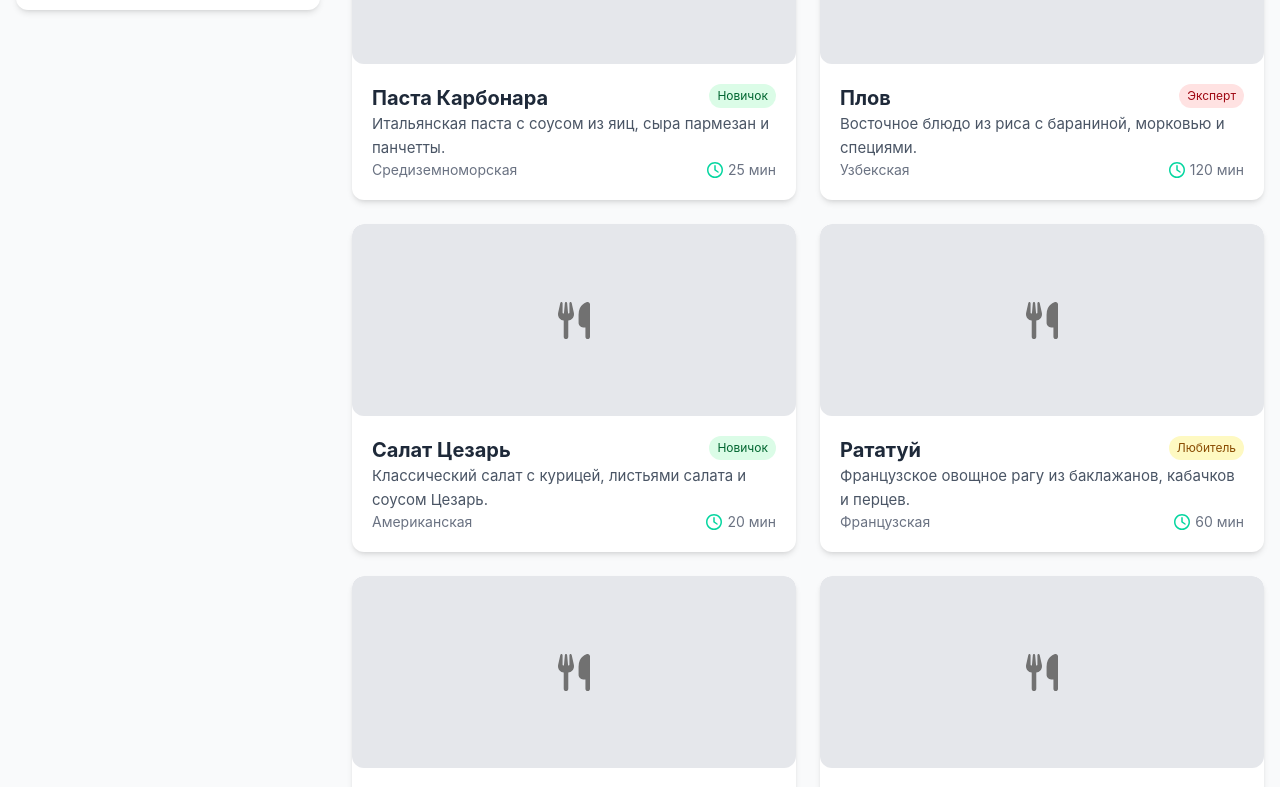
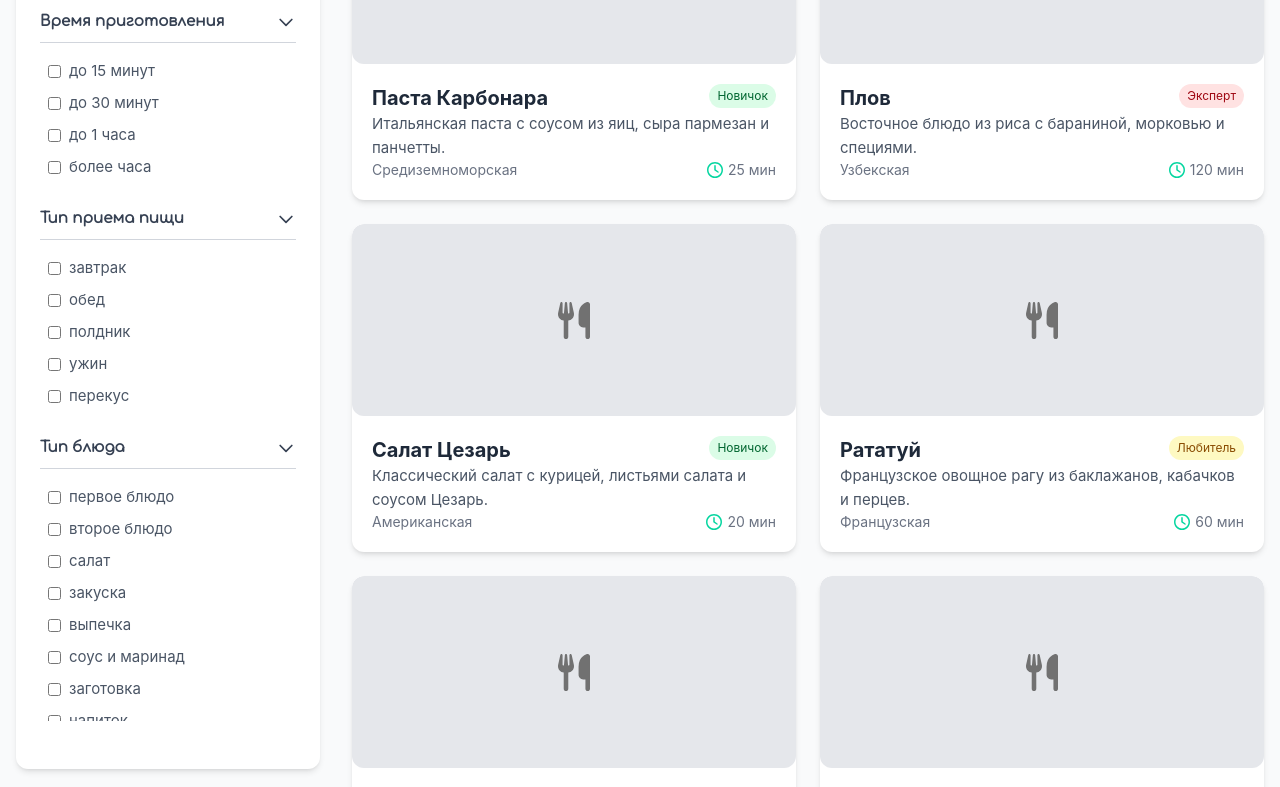
Before and after one commit to golubTolik/CookFlow, a Vue app: page / in a window 1280 px wide. Shown: the part 660-1447 px from the top of the page. Built offline with nearby package versions, Linux system fonts and the light colour scheme.

Commit message:
добавленны дополнительные фильтры

```diff
--- a/src/App.vue
+++ b/src/App.vue
@@ -18,7 +18,9 @@ export default {
                     description: "Традиционное грузинское блюдо с яйцом и сыром в форме лодочки.",
                     cuisine: "Грузинская",
                     difficulty: "новичок",
-                    cookingTime: 40
+                    cookingTime: 40,
+                    typeOfMeal: ["обед", "ужин"],
+                    typeOfDish: "второе блюдо",
                 },
                 {
                     id: 2,
@@ -26,7 +28,9 @@ export default {
                     description: "Классический украинский суп со свеклой, капустой и сметаной.",
                     cuisine: "Русская",
                     difficulty: "любитель",
-                    cookingTime: 90
+                    cookingTime: 90,
+                    typeOfMeal: ["обед", "ужин"],
+                    typeOfDish: "первое блюдо",
                 },
                 {
                     id: 3,
@@ -34,7 +38,9 @@ export default {
                     description: "Итальянская паста с соусом из яиц, сыра пармезан и панчетты.",
                     cuisine: "Средиземноморская",
                     difficulty: "новичок",
-                    cookingTime: 25
+                    cookingTime: 25,
+                    typeOfMeal: ["обед", "ужин"],
+                    typeOfDish: "первое блюдо",
                 },
                 {
                     id: 4,
@@ -42,7 +48,9 @@ export default {
                     description: "Восточное блюдо из риса с бараниной, морковью и специями.",
                     cuisine: "Узбекская",
                     difficulty: "эксперт",
-                    cookingTime: 120
+                    cookingTime: 120,
+                    typeOfMeal: ["ужин"],
+                    typeOfDish: "второе блюдо",
                 },
                 {
                     id: 5,
@@ -50,7 +58,9 @@ export default {
                     description: "Классический салат с курицей, листьями салата и соусом Цезарь.",
                     cuisine: "Американская",
                     difficulty: "новичок",
-                    cookingTime: 20
+                    cookingTime: 20,
+                    typeOfMeal: ["перекус"],
+                    typeOfDish: "салат",
                 },
                 {
                     id: 6,
@@ -58,7 +68,9 @@ export default {
                     description: "Французское овощное рагу из баклажанов, кабачков и перцев.",
                     cuisine: "Французская",
                     difficulty: "любитель",
-                    cookingTime: 60
+                    cookingTime: 60,
+                    typeOfMeal: ["обед"],
+                    typeOfDish: "гарнир",
                 },
                 {
                     id: 7,
@@ -66,7 +78,9 @@ export default {
                     description: "Острый тайский суп с креветками, грибами и кокосовым молоком.",
                     cuisine: "Тайская",
                     difficulty: "эксперт",
-                    cookingTime: 45
+                    cookingTime: 45,
+                    typeOfMeal: ["обед"],
+                    typeOfDish: "первое блюдо",
                 },
                 {
                     id: 8,
@@ -74,7 +88,9 @@ export default {
                     description: "Традиционный русский салат с колбасой, картофелем и майонезом.",
                     cuisine: "Русская",
                     difficulty: "новичок",
-                    cookingTime: 30
+                    cookingTime: 30,
+                    typeOfMeal: ["перекус"],
+                    typeOfDish: "салат",
                 },
                 {
                     id: 9,
@@ -82,33 +98,52 @@ export default {
                     description: "Роллы с крабом, авокадо и огурцом, обернутые икрой тобико.",
                     cuisine: "Японская",
                     difficulty: "любитель",
-                    cookingTime: 50
+                    cookingTime: 50,
+                    typeOfMeal: ["ужин"],
+                    typeOfDish: "второе блюдо",
+                }
+                ,
+                {
+                    id: 10,
+                    name: "Яйцо пашот в микроволновке",
+                    description: "Суть яйца пашот кроется в его названии. В переводе с французского, это 'ошпаренный кипятком'.",
+                    cuisine: "Французская",
+                    difficulty: "новичок",
+                    cookingTime: 3,
+                    typeOfMeal: ["завтрак"],
+                    typeOfDish: "закуска",
                 }
             ],
             selectedFilters: {
                 cuisine: [],
-                difficulty: []
+                difficulty: [],
+                cookingTime: [],
+                typeOfMeal: [],
+                typeOfDish: [],
             },
             searchTerm: '',
-
+            availableDifficulties: ["новичок", "любитель","эксперт"],
+            availableTime: ["до 15 минут", "до 30 минут", "до 1 часа", "более часа"],
+            availableTypeOfMeal: ["завтрак", "обед", "полдник", "ужин", "перекус"],
+            availableTypeOfDish: ["первое блюдо", "второе блюдо", "салат", "закуска", "выпечка", "соус и маринад", "заготовка", "напиток", "десерт", "гарнир"],
         }
     },
     methods: {
         resetFilters() {
             this.selectedFilters.cuisine = [];
             this.selectedFilters.difficulty = [];
+            this.selectedFilters.cookingTime = [];
+            this.selectedFilters.typeOfMeal = [];
+            this.selectedFilters.typeOfDish = [];
             this.searchTerm = '';
         },
     },
     computed: {
-        // Вычисляемые свойства для фильтров
+        // Вычисляемые свойство для фильтра по кухне
         availableCuisines() {
             return [...new Set(this.dishes.map(dish => dish.cuisine))];
         },
 
-        availableDifficulties() {
-            return [...new Set(this.dishes.map(dish => dish.difficulty))];
-        },
         filteredDishes() {
             return this.dishes.filter(dish => {
                 // Поиск по названию
@@ -122,7 +157,33 @@ export default {
                 const matchesDifficulty = this.selectedFilters.difficulty.length === 0 ||
                     this.selectedFilters.difficulty.includes(dish.difficulty);
 
-                return matchesSearch && matchesCuisine && matchesDifficulty;
+                // Фильтр по времени
+                const matchesTime = this.selectedFilters.cookingTime.length === 0 ||
+                    this.selectedFilters.cookingTime.some(timeRange => {
+                        switch(timeRange) {
+                            case "до 15 минут":
+                                return dish.cookingTime <= 15;
+                            case "до 30 минут":
+                                return dish.cookingTime <= 30;
+                            case "до 1 часа":
+                                return dish.cookingTime <= 60;
+                            case "более часа":
+                                return dish.cookingTime > 60;
+                            default:
+                                return true;
+                        }
+                    });
+
+                // Фильтр по типу приема пищи
+                const matchesTypeOfMeal = this.selectedFilters.typeOfMeal.length === 0 ||
+                    this.selectedFilters.typeOfMeal.includes(dish.typeOfMeal[0]) ||
+                    this.selectedFilters.typeOfMeal.includes(dish.typeOfMeal[1]);
+
+                // Фильтр по типу блюда
+                const matchesTypeOfDish = this.selectedFilters.typeOfDish.length === 0 ||
+                    this.selectedFilters.typeOfDish.includes(dish.typeOfDish);
+
+                return matchesSearch && matchesCuisine && matchesDifficulty && matchesTime && matchesTypeOfMeal && matchesTypeOfDish;
             });
         },
 
@@ -168,9 +229,34 @@ export default {
 
                 <!-- Фильтр по сложности -->
                  <FilterSection
+                  class="!mb-6"
                   title="Сложность"
                   :options="availableDifficulties"
                   v-model="selectedFilters.difficulty"
+                />
+
+                <!-- Фильтр по времени -->
+                 <FilterSection
+                  class="!mb-6"
+                  title="Время приготовления"
+                  :options="availableTime"
+                  v-model="selectedFilters.cookingTime"
+                />
+
+                <!-- Фильтр по типу приема пищи -->
+                 <FilterSection
+                  class="!mb-6"
+                  title="Тип приема пищи"
+                  :options="availableTypeOfMeal"
+                  v-model="selectedFilters.typeOfMeal"
+                />
+
+                <!-- Фильтр по типу блюда -->
+                 <FilterSection
+                  class="!mb-6"
+                  title="Тип блюда"
+                  :options="availableTypeOfDish"
+                  v-model="selectedFilters.typeOfDish"
                 />
             </div>
         </div>
@@ -186,7 +272,7 @@ export default {
 
     </body>
     <footer class="py-8 text-center text-gray-500">
-        © 2023 Коллекция рецептов. Все права защищены.
+        © 2025 Коллекция рецептов. Все права защищены.
     </footer>
 </template>
 
--- a/src/components/FilterSection.vue
+++ b/src/components/FilterSection.vue
@@ -1,4 +1,5 @@
 <script>
+
 export default {
   props: {
     title: String,
@@ -33,7 +34,7 @@ export default {
       class="text-gray-700 !mb-3 !pb-2 border-b border-gray-300 font-[Comfortaa] cursor-pointer flex justify-between items-center"
       @click="toggle"
     >
-      <h3 class="!font-bold">{{ title }}</h3>
+      <h3 class="!font-bold" @selectstart.prevent>{{ title }}</h3>
       <svg
         class="w-5 h-5 transition-transform duration-300"
         :class="{ 'rotate-180': !isOpen }"
@@ -46,7 +47,7 @@ export default {
     </div>
     <div v-show="isOpen" class="space-y-2 mt-3 max-h-60 overflow-y-auto">
       <div
-        v-for="option in options"
+        v-for="option in options.sort((a,b)=> a-b)"
         :key="option"
         class="filter-option"
       >
@@ -58,7 +59,7 @@ export default {
             @change="updateSelection(option, $event.target.checked)"
             class="rounded text-orange-500 focus:ring-orange-500"
           >
-          <span class="!ml-2 text-gray-600">{{ option }}</span>
+          <span class="!ml-2 text-gray-600">{{ option }} <span v-if="typeof(option)==='number'">мин</span></span>
         </label>
       </div>
     </div>
--- a/src/components/SearchBar.vue
+++ b/src/components/SearchBar.vue
@@ -17,7 +17,7 @@ export default {
         :value="modelValue"
         type="text"
         placeholder="Поиск рецептов..."
-        class="!w-full !mb-2 !py-3 !px-4 !pl-12 rounded-full border-2 border-[#06D6A0] bg-opacity-20 placeholder-gray-400 text-gray-800 focus:outline-none focus:ring-2 focus:ring-white focus:bg-opacity-30 transition"
+        class="!w-full !mb-2 !py-3 !px-4 !pl-12 rounded-full border-2 border-[#06D6A0] bg-opacity-20 placeholder-gray-400 text-gray-800 focus:outline-none focus:ring-0 focus:bg-[#06d69e4b] focus:bg-opacity-30 transition"
         @input="inputValue"
     >
         <img class="!w-[16px] absolute left-4 top-4.5" src="../components/icons/search.svg" alt="">
```
